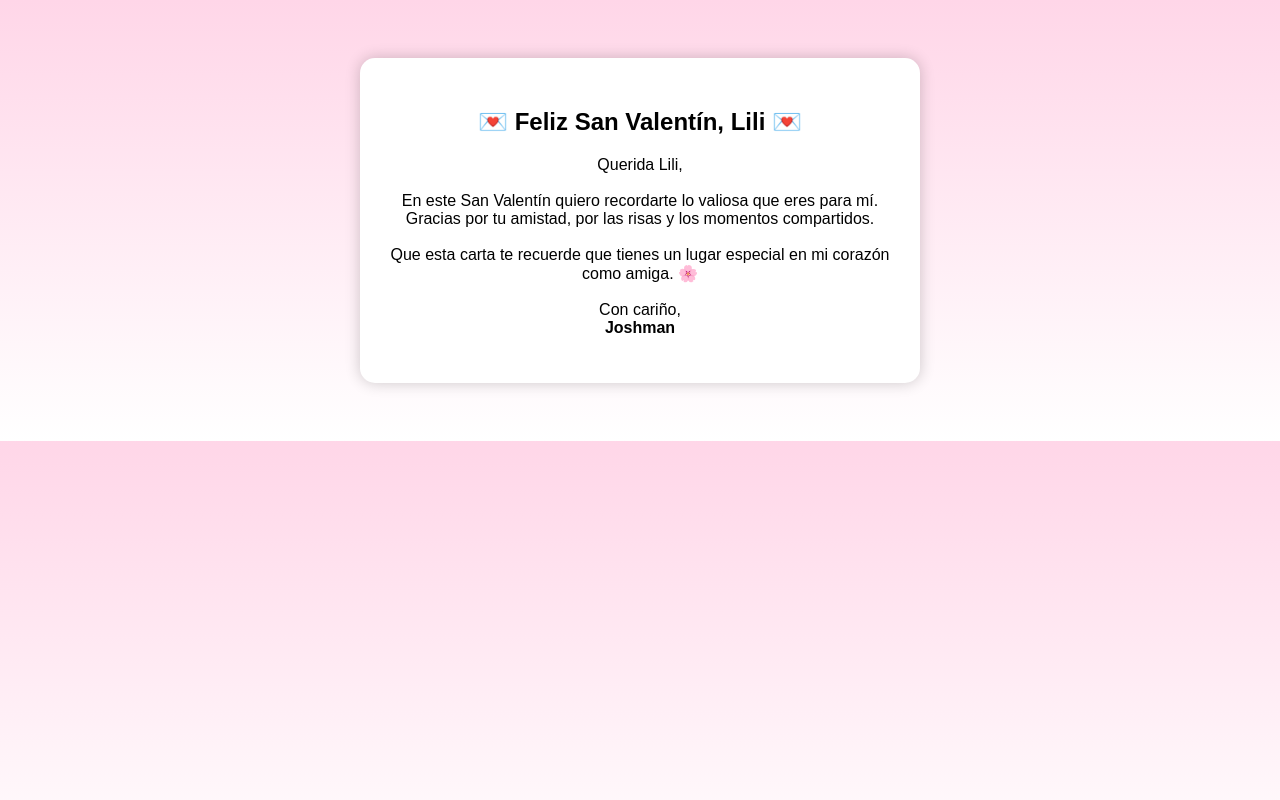
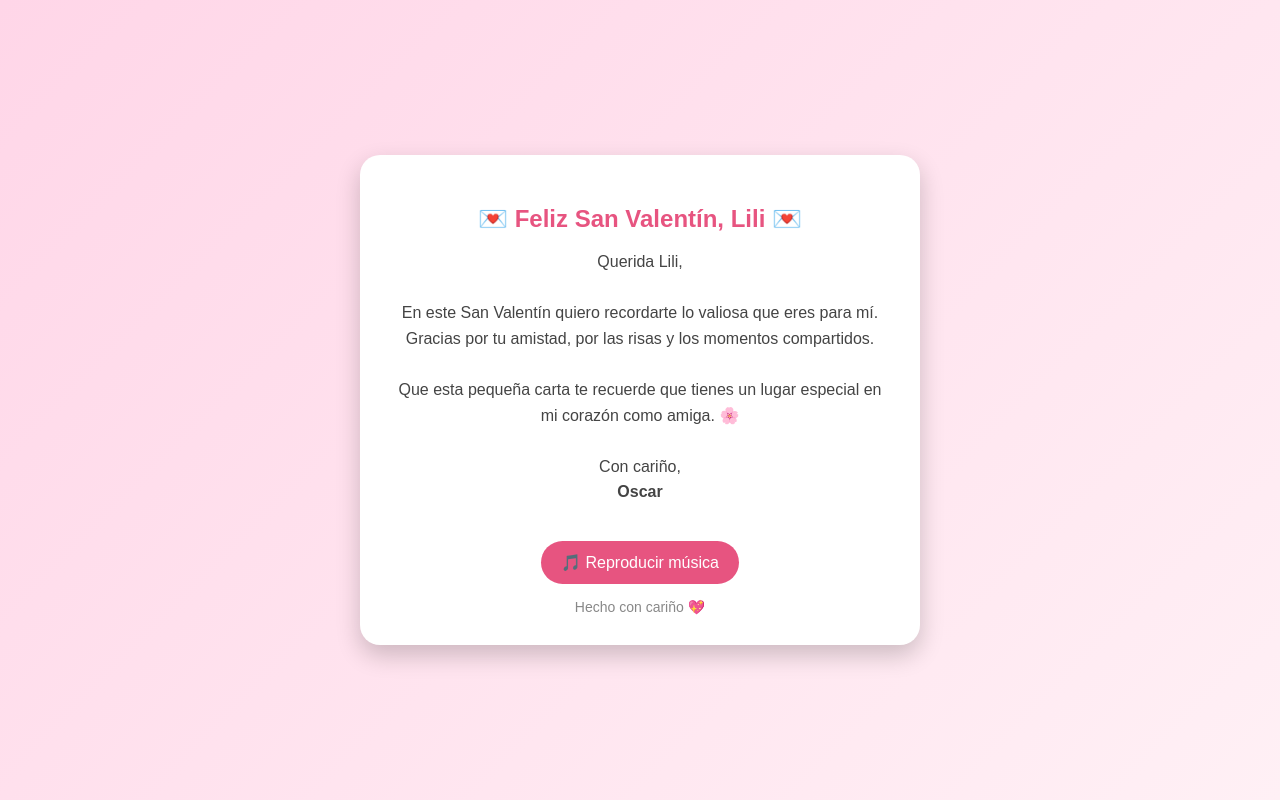
Before and after one commit to marcerlomendoza-lang/index.html, a plain HTML site: page index.html in a window 1280 px wide. Drawn offline with Linux system fonts and the light colour scheme.

Commit message:
Update styles and content in index.html

```diff
--- a/index.html
+++ b/index.html
@@ -3,42 +3,93 @@
 <head>
     <meta charset="UTF-8">
     <title>Para Lili 💖</title>
+
+    <meta name="viewport" content="width=device-width, initial-scale=1.0">
+
     <style>
         body {
-            font-family: Arial, sans-serif;
-            background: linear-gradient(#ffd6e8, #fff);
-            text-align: center;
-            padding: 50px;
+            margin: 0;
+            min-height: 100vh;
+            display: flex;
+            justify-content: center;
+            align-items: center;
+            background: linear-gradient(135deg, #ffd6e8, #fff0f5);
+            font-family: 'Arial', sans-serif;
         }
+
         .carta {
             background: white;
             padding: 30px;
-            border-radius: 15px;
+            border-radius: 20px;
             max-width: 500px;
-            margin: auto;
-            box-shadow: 0 0 15px rgba(0,0,0,0.2);
+            width: 90%;
+            text-align: center;
+            box-shadow: 0 10px 25px rgba(0, 0, 0, 0.2);
+        }
+
+        h2 {
+            color: #e75480;
+            margin-bottom: 15px;
+        }
+
+        p {
+            color: #444;
+            line-height: 1.6;
+            font-size: 16px;
+        }
+
+        button {
+            margin-top: 20px;
+            padding: 12px 20px;
+            font-size: 16px;
+            background: #e75480;
+            color: white;
+            border: none;
+            border-radius: 25px;
+            cursor: pointer;
+            transition: transform 0.2s, background 0.2s;
+        }
+
+        button:hover {
+            background: #d6456d;
+            transform: scale(1.05);
+        }
+
+        footer {
+            margin-top: 15px;
+            font-size: 14px;
+            color: #888;
         }
     </style>
 </head>
 <body>
 
-    <!-- Música de fondo -->
-    <audio autoplay loop>
+    <!-- Botón de música -->
+    <audio id="musica" loop>
         <source src="jojimusci.mp3" type="audio/mpeg">
         Tu navegador no soporta audio.
     </audio>
 
     <div class="carta">
         <h2>💌 Feliz San Valentín, Lili 💌</h2>
+
         <p>
             Querida Lili,<br><br>
             En este San Valentín quiero recordarte lo valiosa que eres para mí.
             Gracias por tu amistad, por las risas y los momentos compartidos.<br><br>
-            Que esta carta te recuerde que tienes un lugar especial en mi corazón
-            como amiga. 🌸<br><br>
+            Que esta pequeña carta te recuerde que tienes un lugar especial
+            en mi corazón como amiga. 🌸<br><br>
             Con cariño,<br>
-            <strong>Joshman</strong>
+            <strong>Oscar</strong>
         </p>
+
+        <button onclick="document.getElementById('musica').play()">
+            🎵 Reproducir música
+        </button>
+
+        <footer>
+            Hecho con cariño 💖
+        </footer>
     </div>
 
 </body>
```
